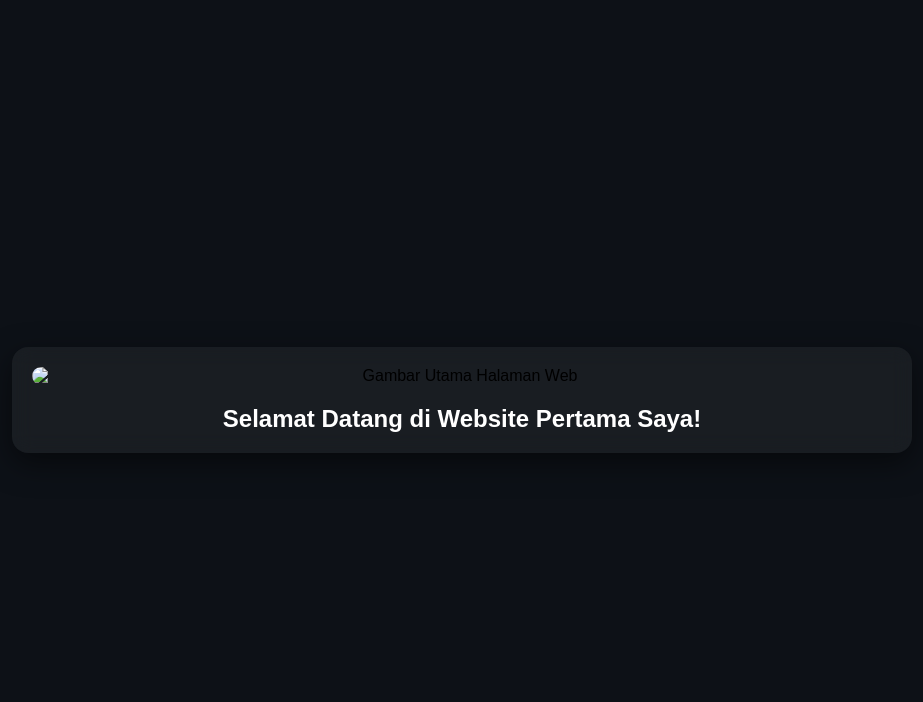
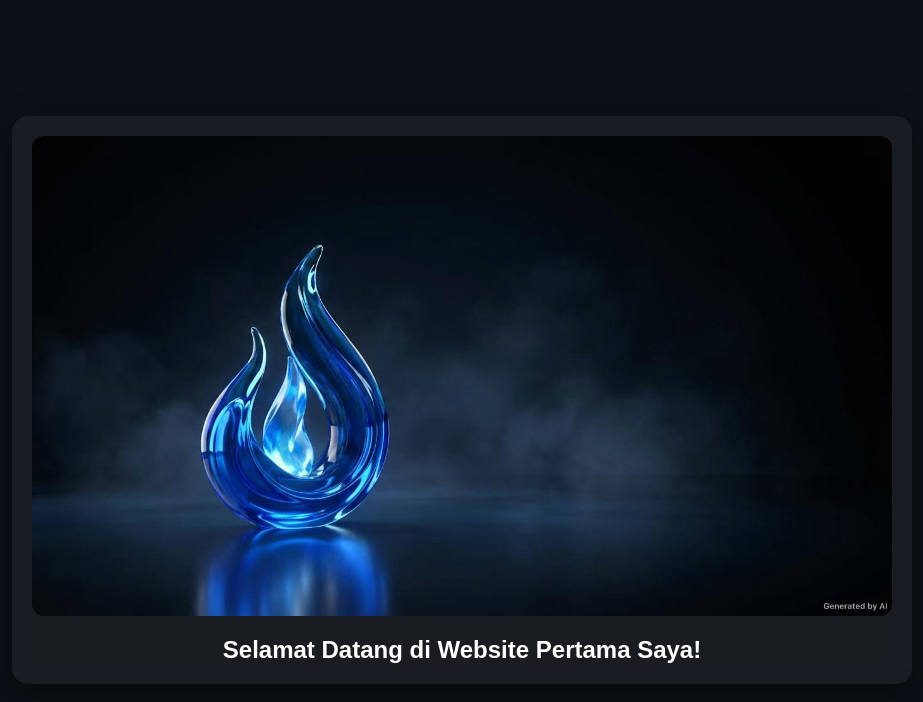
Before and after one commit to Blueflame28/Web-Pertama, a plain HTML site: page index.html in a window 1280 px wide. Shown: the whole page, without its empty margins (178-1101 px from the left). Drawn offline with Linux system fonts and the light colour scheme.

Commit message:
Fix image source in index.html
Updated image source in the HTML file.

```diff
--- a/index.html
+++ b/index.html
@@ -50,7 +50,7 @@
 
     <div class="container">
         <!-- SESUAIKAN nama file gambar di bawah ini -->
-        <img src="gambar-webutama.jpeg" alt="Gambar Utama Halaman Web">
+        <img src="gambar-webutama.jpg.jpeg" alt="Gambar Utama Halaman Web">
         <h1>Selamat Datang di Website Pertama Saya!</h1>
     </div>
 
```
